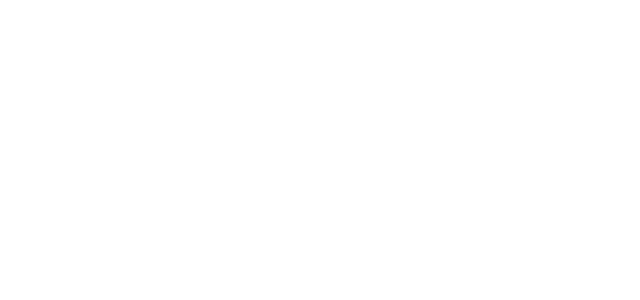
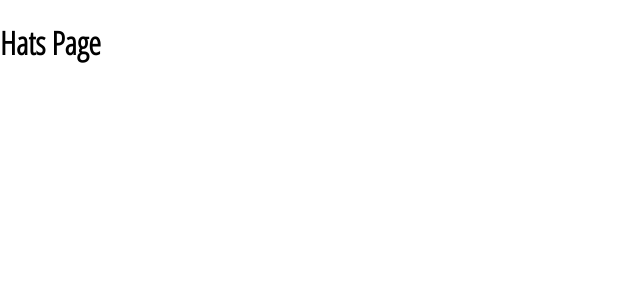
Before and after one commit to giusepper11/react-crwn-ecommerce, a React (Create React App) app: page /shop/hats in a window 1280 px wide. Shown: the top 300 px of the page, without its empty margins (0-640 px from the left). Built offline with nearby package versions, Linux system fonts and the light colour scheme.

Commit message:
atualizando o menu items para navegar com o withRouter

```diff
--- a/src/App.js
+++ b/src/App.js
@@ -10,14 +10,14 @@
             <h1>Hats Page</h1>
         </div>
     )
-}
+};
 
 function App() {
     return (
         <div>
             <Switch>
                 <Route exact path='/' component={HomePage}/>
-                <Route exact path='/hats' component={HatsPage}/>
+                <Route exact path='/shop/hats' component={HatsPage}/>
                 {/*<HomePage/>*/}
             </Switch>
         </div>
--- a/src/components/menu-item/menu-item.component.jsx
+++ b/src/components/menu-item/menu-item.component.jsx
@@ -3,8 +3,8 @@
 
 import './menu-item.style.scss'
 
-const MenuItem = ({title, imageUrl, size, history}) => (
-    <div className={`${size} menu-item`} onClick={() => history.push()}>
+const MenuItem = ({title, imageUrl, size, history, linkUrl, match}) => (
+    <div className={`${size} menu-item`} onClick={() => history.push(`${match.url}${linkUrl}`)}>
         <div className='background-image' style={{
             backgroundImage: `url(${imageUrl})`
         }}/>
--- a/src/pages/homepage/homepage.component.jsx
+++ b/src/pages/homepage/homepage.component.jsx
@@ -2,10 +2,14 @@
 import Directory from "../../components/directory/directory.component";
 import './homepage.styles.scss';
 
-const HomePage = () => (
-  <div className="homepage">
-    <Directory/>
-  </div>
-);
+const HomePage = () => {
+        return (
+            <div className="homepage">
+                <Directory/>
+            </div>
+        )
+
+    }
+;
 
 export default HomePage;
```
